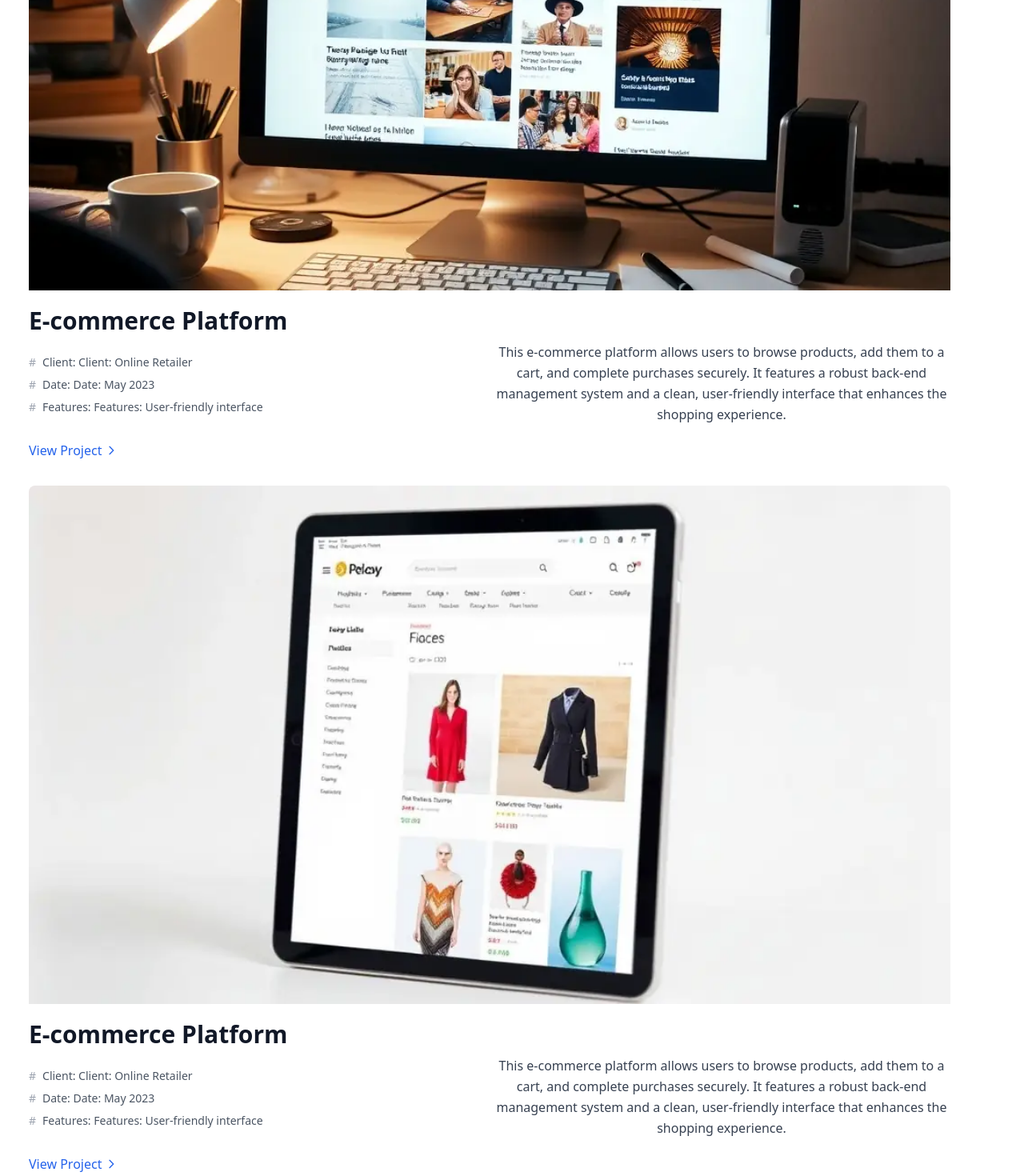
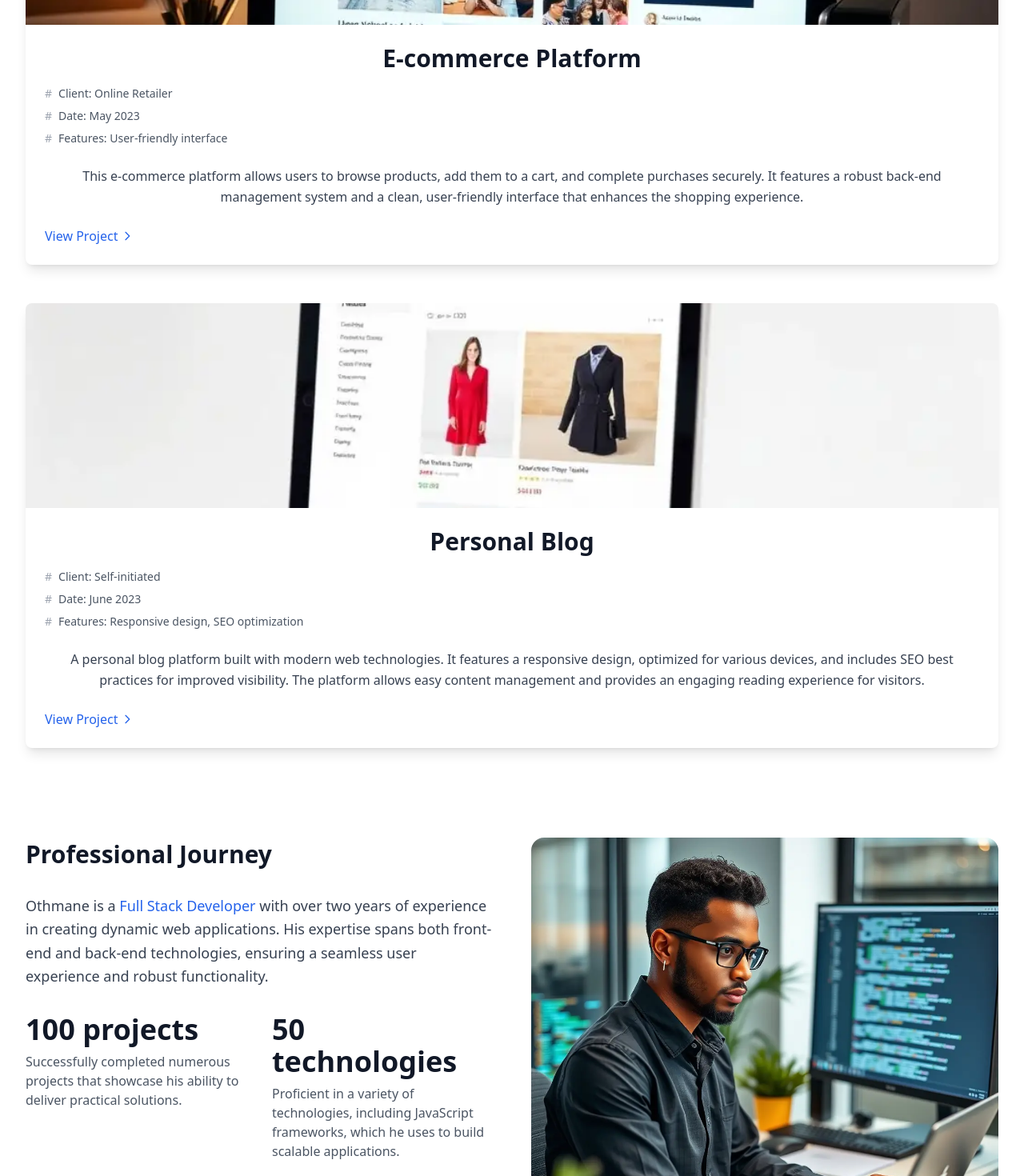
Before and after one commit to Othmane-aoubid/portfolio, a Vue app: page / in a window 1280 px wide. Shown: the part 2320-3790 px from the top of the page at 80% size. Built offline with nearby package versions, Linux system fonts and the light colour scheme.

Commit message:
fixed issues with responsiveness

```diff
--- a/src/App.vue
+++ b/src/App.vue
@@ -25,14 +25,78 @@
             </a>
           </div>
           <button
-            class="bg-white text-black px-6 py-2 rounded-md hover:bg-gray-200 transition-colors"
+            class="hidden md:block bg-white text-black px-6 py-2 rounded-md hover:bg-gray-200 transition-colors"
           >
             View Projects
+          </button>
+          <!-- Hamburger menu button -->
+          <button
+            @click="toggleMenu"
+            class="md:hidden text-white focus:outline-none"
+          >
+            <svg
+              class="w-6 h-6"
+              fill="none"
+              stroke="currentColor"
+              viewBox="0 0 24 24"
+              xmlns="http://www.w3.org/2000/svg"
+            >
+              <path
+                stroke-linecap="round"
+                stroke-linejoin="round"
+                stroke-width="2"
+                d="M4 6h16M4 12h16m-7 6h7"
+              ></path>
+            </svg>
           </button>
         </div>
       </div>
     </nav>
 
+    <!-- Mobile menu -->
+    <div
+      v-show="isMenuOpen"
+      class="md:hidden fixed inset-0 bg-black/95 z-40 flex flex-col items-center justify-center"
+    >
+      <button
+        @click="toggleMenu"
+        class="absolute top-4 right-4 text-white focus:outline-none"
+      >
+        <svg
+          class="w-6 h-6"
+          fill="none"
+          stroke="currentColor"
+          viewBox="0 0 24 24"
+          xmlns="http://www.w3.org/2000/svg"
+        >
+          <path
+            stroke-linecap="round"
+            stroke-linejoin="round"
+            stroke-width="2"
+            d="M6 18L18 6M6 6l12 12"
+          ></path>
+        </svg>
+      </button>
+      <div class="flex flex-col items-center space-y-6">
+        <a
+          v-for="item in navItems"
+          :key="item"
+          :href="`#${item.toLowerCase().replace(' ', '-')}`"
+          class="text-2xl hover:text-purple-400 transition-colors"
+          @click="toggleMenu"
+        >
+          {{ item }}
+        </a>
+        <button
+          class="bg-white text-black px-6 py-2 rounded-md hover:bg-gray-200 transition-colors"
+          @click="toggleMenu"
+        >
+          View Projects
+        </button>
+      </div>
+    </div>
+
+    <!-- Rest of the content remains unchanged -->
     <!-- Hero Section -->
     <div class="relative min-h-screen flex items-center">
       <!-- Background Image -->
@@ -48,15 +112,15 @@
       <!-- Content -->
       <div class="relative z-10 container mx-auto px-4">
         <div class="max-w-3xl mx-auto text-center">
-          <h1 class="text-5xl md:text-6xl font-bold mb-8">
+          <h1 class="text-4xl sm:text-5xl md:text-6xl font-bold mb-8">
             Welcome to My Portfolio
           </h1>
-          <p class="text-xl md:text-2xl text-gray-300 mb-12">
+          <p class="text-lg sm:text-xl md:text-2xl text-gray-300 mb-12">
             I am a passionate Full Stack Developer with over two years of
             experience in creating and optimizing modern web applications. Let's
             explore my skills and projects that showcase my expertise.
           </p>
-          <div class="flex justify-center space-x-6">
+          <div class="flex flex-col sm:flex-row justify-center space-y-4 sm:space-y-0 sm:space-x-6">
             <button
               class="bg-white text-black px-8 py-3 rounded-md hover:bg-gray-200 transition-colors"
             >
@@ -103,6 +167,7 @@
 </template>
 
 <script setup>
+import { ref } from 'vue';
 import AboutMe from "./components/about/AboutMe.vue";
 import ProfessionalJourney from "./components/ProfessionalJourney/ProfessionalJourney.vue";
 import Skills from "./components/skills/Skills.vue";
@@ -110,7 +175,13 @@ import Showcase from "./components/showcase/ShowcaseSection.vue";
 import ClientFeedBack from "./components/clientfeedback/FeedBack.vue";
 import Insights from "./components/insights/Insights.vue";
 import Footer from "./components/footer/Footer.vue";
+
 const navItems = ["About Me", "Projects", "Experience", "Blog", "Contact Me"];
+const isMenuOpen = ref(false);
+
+const toggleMenu = () => {
+  isMenuOpen.value = !isMenuOpen.value;
+};
 </script>
 
 <style>
--- a/src/components/footer/Footer.vue
+++ b/src/components/footer/Footer.vue
@@ -1,6 +1,6 @@
 <template>
-  <footer class="bg-white text-center py-9">
-    <div class="flex justify-center align-middle space-x-4">
+  <footer class="bg-white text-center py-6 sm:py-9">
+    <div class="flex flex-col sm:flex-row justify-center items-center space-y-4 sm:space-y-0 sm:space-x-4">
       <div class="h-14 rounded-2xl overflow-hidden">
         <img
           src="../../assets/images/logo_vAJ5f7k2.webp?height=600&width=800"
@@ -8,39 +8,29 @@
           class="w-full h-full object-cover"
         />
       </div>
-      <nav class="flex space-x-4" style="display: flex; align-items: center; justify-content: center;">
-        <router-link to="/about" class="text-gray-600 hover:text-blue-500 align-middle"
-          >About Me</router-link
-        >
-        <router-link to="/projects" class="text-gray-600 hover:text-blue-500 align-middle"
-          >Projects</router-link
-        >
-        <router-link to="/experience" class="text-gray-600 hover:text-blue-500 align-middle"
-          >Experience</router-link
-        >
-        <router-link to="/blog" class="text-gray-600 hover:text-blue-500 align-middle"
-          >Blog</router-link
-        >
+      <nav class="flex flex-wrap justify-center space-x-4">
+        <router-link to="/about" class="text-gray-600 hover:text-blue-500 py-2">About Me</router-link>
+        <router-link to="/projects" class="text-gray-600 hover:text-blue-500 py-2">Projects</router-link>
+        <router-link to="/experience" class="text-gray-600 hover:text-blue-500 py-2">Experience</router-link>
+        <router-link to="/blog" class="text-gray-600 hover:text-blue-500 py-2">Blog</router-link>
       </nav>
     </div>
-    <hr class="my-8" />
-    <div class="text-gray-500 text-sm">
-      © 2024 Othmane. All rights reserved.
-      <router-link to="/privacy" class="text-gray-500 hover:text-blue-500"
-        >Privacy Policy</router-link
-      >
-      |
-      <router-link to="/terms" class="text-gray-500 hover:text-blue-500"
-        >Terms Of Service</router-link
-      >
+    <hr class="my-6 sm:my-8" />
+    <div class="text-gray-500 text-sm px-4">
+      <p class="mb-2">© 2024 Othmane. All rights reserved.</p>
+      <div class="space-x-2">
+        <router-link to="/privacy" class="text-gray-500 hover:text-blue-500">Privacy Policy</router-link>
+        <span class="text-gray-400">|</span>
+        <router-link to="/terms" class="text-gray-500 hover:text-blue-500">Terms Of Service</router-link>
+      </div>
     </div>
   </footer>
 </template>
 
-<script>
-export default {
-  name: "Footer",
-};
+<script setup>
+// No additional script needed for this component
 </script>
 
-<style scoped></style>
+<style scoped>
+/* Add any custom styles here if needed */
+</style>
--- a/src/components/showcase/ShowcaseSection.vue
+++ b/src/components/showcase/ShowcaseSection.vue
@@ -1,103 +1,43 @@
 <template>
-  <section class="text-center py-16">
+  <section class="text-center py-8 sm:py-16 px-4 sm:px-6 lg:px-8">
     <h2 class="text-lg font-semibold text-gray-800">OUR PROJECTS</h2>
-    <h1 class="text-4xl font-bold text-gray-900">Showcasing My Work</h1>
-    <p class="mt-2 text-lg text-gray-800">
+    <h1 class="text-3xl sm:text-4xl font-bold text-gray-900 mt-2">Showcasing My Work</h1>
+    <p class="mt-4 text-base sm:text-lg text-gray-800 max-w-2xl mx-auto">
       Explore a selection of my projects that demonstrate my skills in web
       development and design.
     </p>
-    <div class="w-4/5 mx-9 mt-8 grid grid-cols-1 gap-8" style="width: 90% !important;">
-      <div class="bg-white rounded-lg overflow-hidden">
+    <div class="mt-12 space-y-12">
+      <div class="bg-white rounded-lg overflow-hidden shadow-lg">
         <img
           src="../../assets/images/project1.webp"
           alt="E-commerce Platform"
-          class="w-full object-cover"
+          class="w-full h-64 object-cover"
         />
-        <div class="max-w-7xl mx-auto mt-5">
-          <div class="grid grid-cols-2 gap-2">
-            <!-- Left Column -->
-            <div>
-              <h1 class="text-3xl font-bold text-gray-900 mb-6 text-left">
+        <div class="p-6">
+          <h2 class="text-2xl sm:text-3xl font-bold text-gray-900 mb-4">
             E-commerce Platform
-              </h1>
-              <div class="space-y-2 mb-8">
+          </h2>
+          <div class="space-y-2 mb-6">
             <div class="flex items-center text-sm text-gray-600">
               <span class="text-gray-400 mr-2">#</span>
-                  <span>Client: Client: Online Retailer </span>
+              <span>Client: Online Retailer</span>
             </div>
             <div class="flex items-center text-sm text-gray-600">
               <span class="text-gray-400 mr-2">#</span>
-                  <span>Date: Date: May 2023 </span>
+              <span>Date: May 2023</span>
             </div>
             <div class="flex items-center text-sm text-gray-600">
               <span class="text-gray-400 mr-2">#</span>
-                  <span>Features: Features: User-friendly interface</span>
+              <span>Features: User-friendly interface</span>
             </div>
           </div>
-              <div class="mt-auto" style="text-align: left !important;">
-                <a
-                  href="#"
-                  class="inline-flex items-center text-blue-600 hover:text-blue-800 "
-                >
-                  View Project
-                  <svg
-                    class="w-4 h-4 ml-1"
-                    viewBox="0 0 24 24"
-                    fill="none"
-                    xmlns="http://www.w3.org/2000/svg"
-                  >
-                    <path
-                      d="M9 5L16 12L9 19"
-                      stroke="currentColor"
-                      stroke-width="2"
-                      stroke-linecap="round"
-                      stroke-linejoin="round"
-                    />
-                  </svg>
-                </a>
-              </div>
-            </div>
-
-            <!-- Right Column -->
-            <div class="flex items-center">
-              <p class="text-gray-700 leading-relaxed">
+          <p class="text-gray-700 leading-relaxed mb-6">
             This e-commerce platform allows users to browse products, add
             them to a cart, and complete purchases securely. It features a
             robust back-end management system and a clean, user-friendly
             interface that enhances the shopping experience.
           </p>
-            </div>
-          </div>
-        </div>
-      </div>
-      <div class="bg-white rounded-lg overflow-hidden">
-        <img
-          src="../../assets/images/project2.webp"
-          alt="Personal Blog"
-          class="w-full object-cover"
-        />
-        <div class="max-w-7xl mx-auto mt-5">
-          <div class="grid grid-cols-2 gap-2">
-            <!-- Left Column -->
-            <div>
-              <h1 class="text-3xl font-bold text-gray-900 mb-6 text-left">
-                E-commerce Platform
-              </h1>
-              <div class="space-y-2 mb-8">
-                <div class="flex items-center text-sm text-gray-600">
-                  <span class="text-gray-400 mr-2">#</span>
-                  <span>Client: Client: Online Retailer </span>
-                </div>
-                <div class="flex items-center text-sm text-gray-600">
-                  <span class="text-gray-400 mr-2">#</span>
-                  <span>Date: Date: May 2023 </span>
-                </div>
-                <div class="flex items-center text-sm text-gray-600">
-                  <span class="text-gray-400 mr-2">#</span>
-                  <span>Features: Features: User-friendly interface</span>
-                </div>
-              </div>
-              <div class="mt-auto" style="text-align: left !important;">
+          <div class="mt-auto text-left">
             <a
               href="#"
               class="inline-flex items-center text-blue-600 hover:text-blue-800"
@@ -120,16 +60,59 @@
             </a>
           </div>
         </div>
+      </div>
 
-            <!-- Right Column -->
-            <div class="flex items-center">
-              <p class="text-gray-700 leading-relaxed">
-                This e-commerce platform allows users to browse products, add
-                them to a cart, and complete purchases securely. It features a
-                robust back-end management system and a clean, user-friendly
-                interface that enhances the shopping experience.
+      <div class="bg-white rounded-lg overflow-hidden shadow-lg">
+        <img
+          src="../../assets/images/project2.webp"
+          alt="Personal Blog"
+          class="w-full h-64 object-cover"
+        />
+        <div class="p-6">
+          <h2 class="text-2xl sm:text-3xl font-bold text-gray-900 mb-4">
+            Personal Blog
+          </h2>
+          <div class="space-y-2 mb-6">
+            <div class="flex items-center text-sm text-gray-600">
+              <span class="text-gray-400 mr-2">#</span>
+              <span>Client: Self-initiated</span>
+            </div>
+            <div class="flex items-center text-sm text-gray-600">
+              <span class="text-gray-400 mr-2">#</span>
+              <span>Date: June 2023</span>
+            </div>
+            <div class="flex items-center text-sm text-gray-600">
+              <span class="text-gray-400 mr-2">#</span>
+              <span>Features: Responsive design, SEO optimization</span>
+            </div>
+          </div>
+          <p class="text-gray-700 leading-relaxed mb-6">
+            A personal blog platform built with modern web technologies. It features
+            a responsive design, optimized for various devices, and includes SEO best
+            practices for improved visibility. The platform allows easy content
+            management and provides an engaging reading experience for visitors.
           </p>
-            </div>
+          <div class="mt-auto text-left">
+            <a
+              href="#"
+              class="inline-flex items-center text-blue-600 hover:text-blue-800"
+            >
+              View Project
+              <svg
+                class="w-4 h-4 ml-1"
+                viewBox="0 0 24 24"
+                fill="none"
+                xmlns="http://www.w3.org/2000/svg"
+              >
+                <path
+                  d="M9 5L16 12L9 19"
+                  stroke="currentColor"
+                  stroke-width="2"
+                  stroke-linecap="round"
+                  stroke-linejoin="round"
+                />
+              </svg>
+            </a>
           </div>
         </div>
       </div>
@@ -137,12 +120,10 @@
   </section>
 </template>
 
-<script>
-export default {
-  name: "ShowcaseSection",
-};
+<script setup>
+// No additional script needed for this component
 </script>
 
 <style scoped>
-/* Add any additional styles here if needed */
+/* Add any custom styles here if needed */
 </style>
--- a/src/main.js
+++ b/src/main.js
@@ -4,6 +4,7 @@ import { createApp } from 'vue'
 import App from './App.vue'
 import router from './router'
 import { inject } from '@vercel/analytics';
+
 
 inject();
 
```
Also changed, not shown: src/components/insights/Insights.vue (+65 -32 lines). Lines whose indentation alone changed are shown as unchanged.
